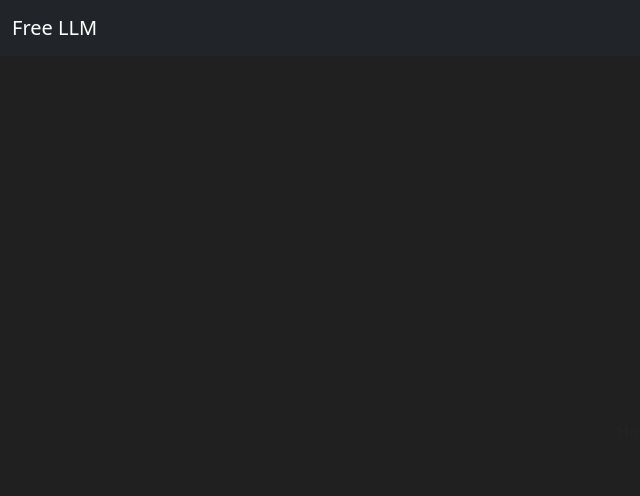
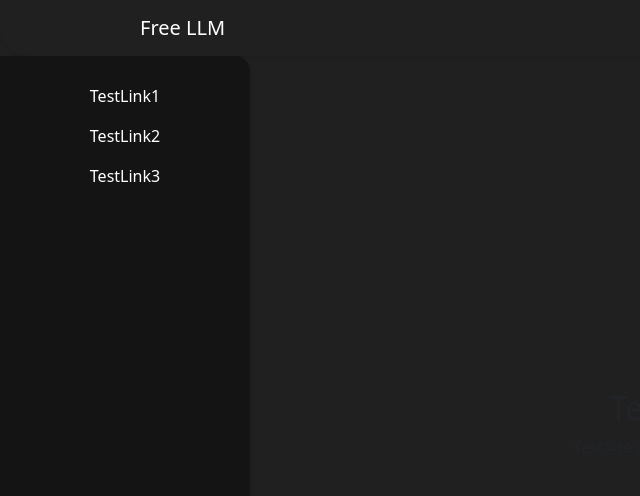
Before and after one commit to OliverKeefe/free-llm, a React (Vite) app in the folder frontend/: page / in a window 1280 px wide. Shown: the top 496 px of the page, without its empty margins (0-640 px from the left). Built offline with nearby package versions, Linux system fonts and the light colour scheme.

Commit message:
Implement SideNavBar and Navbar component block outs.
- blocked out sidenavbar, played around with styling.
- blocked out navbar.

```diff
--- a/frontend/src/App.css
+++ b/frontend/src/App.css
@@ -3,6 +3,7 @@
   margin: 0 auto;
   padding: 2rem;
   text-align: center;
+  --top-navbar-height: 56px;
 }
 /* Reset base styles */
 body, html {
@@ -23,17 +24,57 @@ body, html {
   z-index: 1000; /* Ensure it stays above other content */
   background-color: #202020;
   color: #202020;
-}
-
-div {
-  font-palette: light;
+  box-shadow: 1px 2px 4px rgba(0, 0, 0, 0.1);
+  padding-left: 3em;
 }
 
 .navbar-custom {
   background-color: #202020;
+  border-radius: 35px;
+}
+.navbar-container {
+  margin-left: 5em;
+  margin-right: 5em;
+}
+
+.side-navbar {
+  width: 250px;
+  height: calc(100vh - var(--top-navbar-height)); /* Full height minus the top navbar height */
+  position: fixed;
+  top: var(--top-navbar-height); /* Start below the top navbar */
+  left: 0;
+  background-color: #141414; /* Dark grey */
+  color: white;
+  padding-top: 20px;
+  overflow-y: auto; /* Add scroll if content overflows */
+  z-index: 1050; /* Higher z-index to ensure it is in front of the header */
+  border-top-right-radius: 15px; /* Round the top right corner */
+  box-shadow: 1px 2px 4px rgba(0, 0, 0, 0.1);
+}
+
+.side-navbar .nav-link {
+  color: white;
+  margin: 0 10px;
+}
+
+.side-navbar .nav-link:hover {
+  background-color: #495057;
+  color: white;
+}
+
+
+div {
+  font-palette: light;
 }
 
 /* Add padding to the container to prevent overlap with the fixed navbar */
 .main-container {
   margin-top: 4rem; /* Adjust according to the navbar height */
 }
+
+.content {
+  margin-left: 250px; /* Same width as the side-nav */
+  padding: 20px;
+  margin-top: 56px; /* Adjust according to the height of top navbar */
+  flex-grow: 1;
+}
--- a/frontend/src/App.tsx
+++ b/frontend/src/App.tsx
@@ -5,20 +5,35 @@ import { BrowserRouter, Routes, Route, Navigate } from 'react-router-dom';
 import 'bootstrap/dist/css/bootstrap.min.css'; // Import Bootstrap CSS
 import './App.css';
 import 'bootstrap/dist/css/bootstrap.min.css';
-import Header from './components/Header'; // Ensure correct import
+import Header from './components/Header';
+import SideNavbar from "./components/SideNavbar.tsx"; // Ensure correct import
+
+type TestProps = {
+    name: string;
+    email: string;
+}
 
 // Routes
-const Home: React.FC = () => <div>Home</div>;
+const Home: React.FC<TestProps> = ({ name, email }) => {
+    return (
+    <div className="TestProps">
+        <h2>{name}</h2>
+        <p>{email}</p>
+    </div>
+    );
+}
+
 const Settings: React.FC = () => <div>Settings</div>;
 const SpeechSettings: React.FC = () => <div>Speech</div>;
 const DisplaySettings: React.FC = () => <div>Display</div>;
 const App: React.FC = () => {
     return (
         <BrowserRouter>
-            <Header />
             <Container className='main-container'>
+                <SideNavbar />
+                <Header />
                 <Routes>
-                    <Route path="/" element={<Home />} />
+                    <Route path="/" element={<Home name={'Test'} email={"Test@testing.com"} />} />
                     <Route path="/settings" element={<Settings />} />
                     <Route path="/settings/Speech" element={<SpeechSettings />} />
                     <Route path="/settings/Display" element={<DisplaySettings />} />
--- a/frontend/src/components/Header.tsx
+++ b/frontend/src/components/Header.tsx
@@ -5,8 +5,8 @@ import { LinkContainer } from 'react-router-bootstrap';
 
 const Header: React.FC = () => {
     return (
-        <Navbar expand="lg" className="navbar-dark bg-dark navbar-custom">
-            <Container fluid>
+        <Navbar expand="lg" className="navbar-dark navbar-custom">
+            <Container className="navbar-container" fluid>
                 <LinkContainer to="/">
                     <Navbar.Brand>Free LLM</Navbar.Brand>
                 </LinkContainer>
--- /dev/null
+++ b/frontend/src/components/SideNavbar.tsx
@@ -0,0 +1,23 @@
+import React from 'react';
+import Nav from 'react-bootstrap/Nav';
+import { LinkContainer } from 'react-router-bootstrap';
+
+const SideNavbar: React.FC = () => {
+    return (
+        <div className="side-navbar">
+            <Nav className="flex-column">
+                <LinkContainer to="/">
+                    <Nav.Link to="/">TestLink1</Nav.Link>
+                </LinkContainer>
+                <LinkContainer to="/">
+                    <Nav.Link to="/">TestLink2</Nav.Link>
+                </LinkContainer>
+                <LinkContainer to="/">
+                    <Nav.Link to="/">TestLink3</Nav.Link>
+                </LinkContainer>
+            </Nav>
+        </div>
+    );
+}
+
+export default SideNavbar;
```
